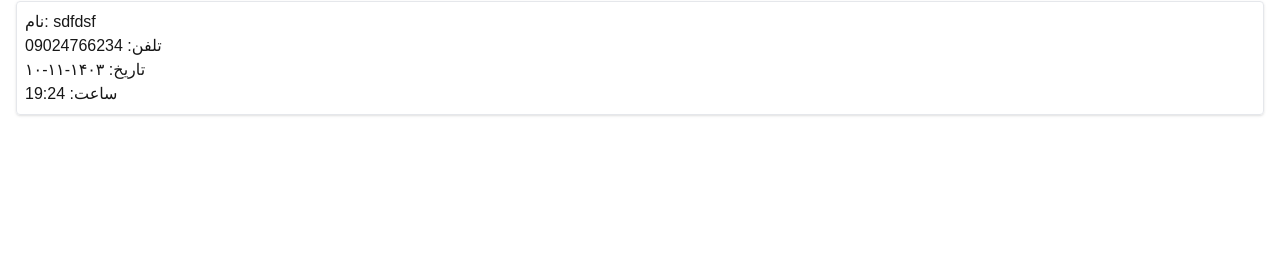
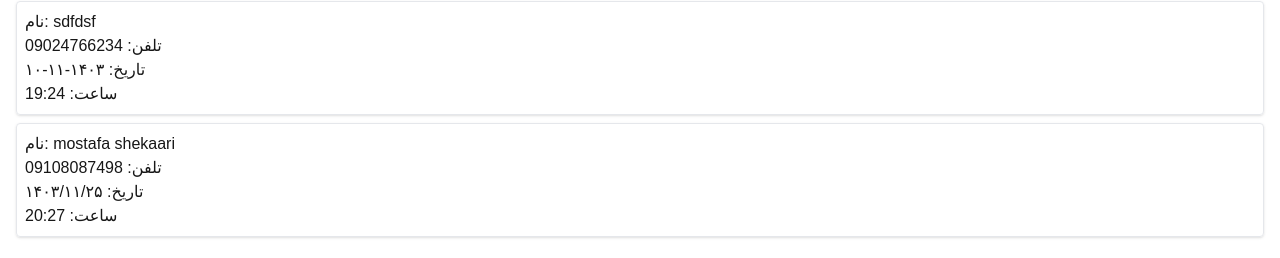
Before and after one commit to mostafashekari/nail-booking-app, a Next.js app: page /booking in a window 1280 px wide. Shown: the part 611-869 px from the top of the page. Before the commit the page ends 800 px from the top, so only its background shows below. Built offline with nearby package versions, Linux system fonts and the light colour scheme.

Commit message:
Updated AppointmentForm and AppointmentList with proper TypeScript types

```diff
--- a/components/AppointmentForm.tsx
+++ b/components/AppointmentForm.tsx
@@ -2,6 +2,7 @@
 
 import { useForm } from "react-hook-form";
 import PersianCalendar from "./PersianCalendar";
+import { DayValue } from "react-multi-date-picker";
 
 type FormData = {
     name: string;
@@ -25,7 +26,7 @@ const AppointmentForm = () => {
                 alert("نوبت شما با موفقیت ثبت شد!");
                 reset();
             } else {
-                alert("خطایی در ثبت نوبت رخ داده است.");
+                alert("خطایی در ذخیره نوبت رخ داده است.");
             }
         } catch (error) {
             console.error("Error submitting appointment:", error);
@@ -33,9 +34,11 @@ const AppointmentForm = () => {
         }
     };
 
-    const handleDateChange = (date: any) => {
-        const formattedDate = date.format("YYYY-MM-DD");
-        setValue("date", formattedDate, { shouldValidate: true });
+    const handleDateChange = (date: DayValue) => {
+        if (date) {
+            const formattedDate = date.toString(); // Format date as needed
+            setValue("date", formattedDate, { shouldValidate: true });
+        }
     };
 
     return (
--- a/components/AppointmentList.tsx
+++ b/components/AppointmentList.tsx
@@ -2,16 +2,32 @@
 
 import { useEffect, useState } from "react";
 
+interface Appointment {
+    id: number;
+    name: string;
+    phone: string;
+    date: string;
+    time: string;
+}
+
 const AppointmentList = () => {
-    const [appointments, setAppointments] = useState<any[]>([]);
+    const [appointments, setAppointments] = useState<Appointment[]>([]);
 
     useEffect(() => {
         const fetchAppointments = async () => {
-            const response = await fetch("/api/appointments");
-            if (response.ok) {
-                setAppointments(await response.json());
+            try {
+                const response = await fetch("/api/appointments");
+                if (response.ok) {
+                    const data: Appointment[] = await response.json();
+                    setAppointments(data);
+                } else {
+                    console.error("Failed to fetch appointments.");
+                }
+            } catch (error) {
+                console.error("Error fetching appointments:", error);
             }
         };
+
         fetchAppointments();
     }, []);
 
@@ -20,10 +36,7 @@ const AppointmentList = () => {
             <h2 className="text-xl font-bold mb-4">لیست نوبت‌ها</h2>
             <ul>
                 {appointments.map((appointment) => (
-                    <li
-                        key={appointment.id}
-                        className="border p-2 mb-2 rounded shadow"
-                    >
+                    <li key={appointment.id} className="border p-2 mb-2 rounded shadow">
                         <p>نام: {appointment.name}</p>
                         <p>تلفن: {appointment.phone}</p>
                         <p>تاریخ: {appointment.date}</p>
--- a/lib/data.json
+++ b/lib/data.json
@@ -12,5 +12,12 @@
     "phone": "09024766234",
     "date": "۱۴۰۳-۱۱-۱۰",
     "time": "19:24"
+  },
+  {
+    "id": 1737813394985,
+    "name": "mostafa shekaari",
+    "phone": "09108087498",
+    "date": "۱۴۰۳/۱۱/۲۵",
+    "time": "20:27"
   }
 ]
```
